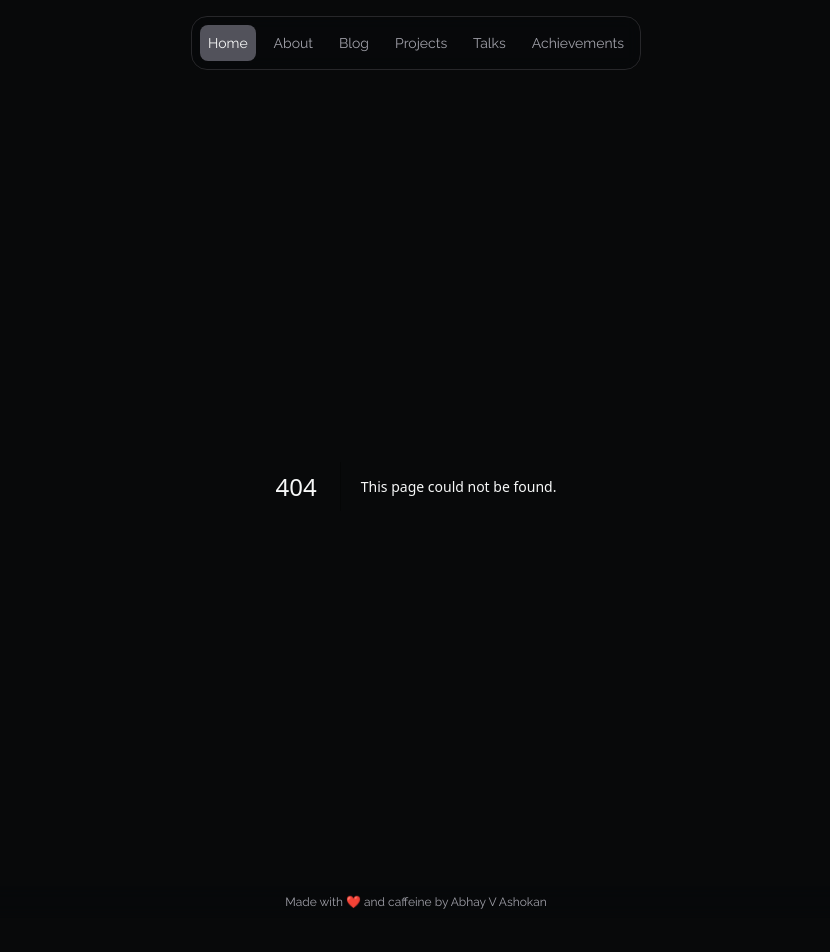
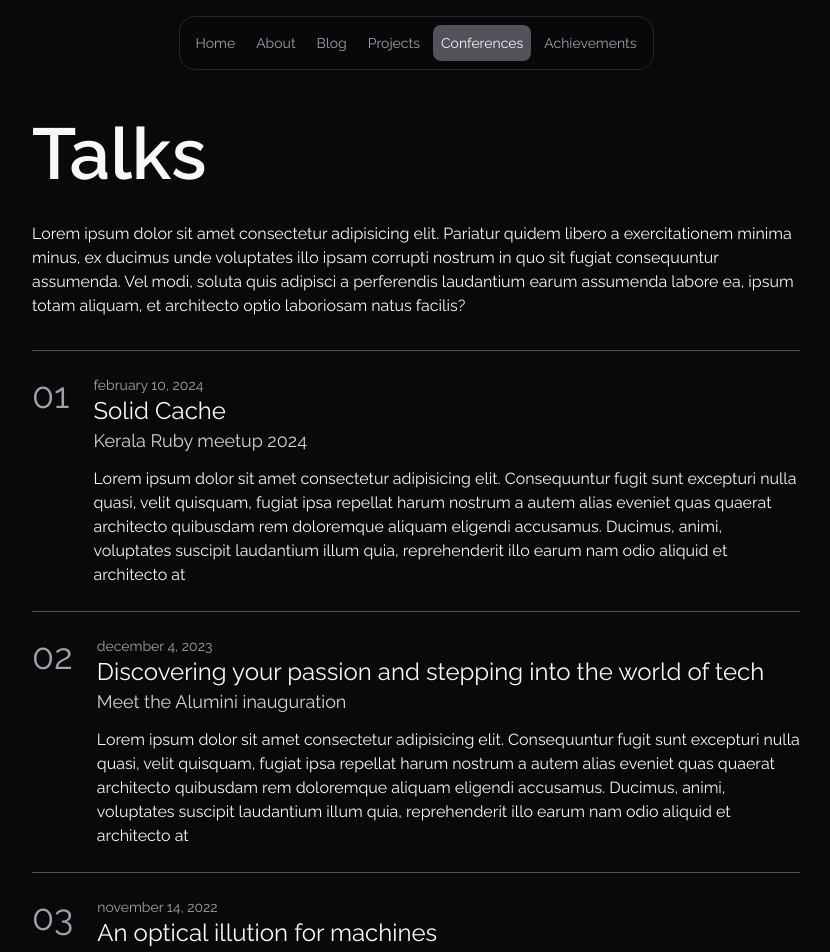
Before and after one commit to AbhayVAshokan/abhay.app, a Next.js app: page /conferences in a window 1280 px wide. Before the commit this address had no page. Shown: the top 952 px of the page, without its empty margins (224-1054 px from the left). Built offline with nearby package versions, Linux system fonts and the light colour scheme.

Commit message:
Added /conferences page

```diff
--- a/app/components/NavBar.tsx
+++ b/app/components/NavBar.tsx
@@ -9,7 +9,7 @@ const NAV_LINKS = [
   { label: "About", link: "/about" },
   { label: "Blog", link: "/blog" },
   { label: "Projects", link: "/projects" },
-  { label: "Talks", link: "/talks" },
+  { label: "Conferences", link: "/conferences" },
   { label: "Achievements", link: "/achievements" },
 ];
 
@@ -19,7 +19,7 @@ const NavBar = () => {
   const activePath = NAV_LINKS.slice(1).find(({ link }) => pathname.includes(link))?.link;
   const activeLink = activePath ?? "/"
 
-  return <nav className="hidden md:block top-4 w-[450px] mx-auto sticky z-50 mb-4">
+  return <nav className="hidden md:block top-4 w-[475px] mx-auto sticky z-50 mb-4">
     <ul className="flex justify-between w-full border items-center p-2 rounded-2xl border-zinc-800 bg-background text-sm backdrop-blur bg-opacity-60">
       {NAV_LINKS.map(({ label, link }) => (
         <Link key={link} href={link}>
--- /dev/null
+++ b/app/components/card.tsx
@@ -0,0 +1,21 @@
+interface CardProps {
+  index: number;
+  title: string;
+  subtitle?: string;
+  summary: string;
+  prefix: string;
+}
+
+const Card = ({ index, title, subtitle, summary, prefix }: CardProps) => (
+  <div className="border-t border-zinc-600 py-6 flex gap-6">
+    <span className="text-4xl text-zinc-400">{index.toString().padStart(2, '0')}</span>
+    <div>
+      <p className="text-sm lowercase text-zinc-400">{prefix}</p>
+      <h3 className="text-2xl">{title}</h3>
+      <h4 className="text-lg text-zinc-300 mb-3">{subtitle}</h4>
+      <p>{summary}</p>
+    </div>
+  </div>
+);
+
+export default Card;
--- /dev/null
+++ b/app/components/header.tsx
@@ -0,0 +1,40 @@
+import classNames from "classnames";
+import Link from "next/link";
+
+interface HeaderProps {
+  className?: string;
+  children: React.ReactNode;
+}
+
+const Header = ({ className, children }: HeaderProps) => {
+  const id = children?.toString().toLowerCase();
+
+  return (
+    <Link href={`#${id}`} className="header-link">
+      <h1 id={id} className="text-5xl md:text-7xl font-semibold">
+        {children}
+      </h1>
+      <svg
+        width="24"
+        height="24"
+        viewBox="0 0 16 16"
+        fill="none"
+        xmlns="http://www.w3.org/2000/svg"
+      >
+        <g clipPath="url(#a)">
+          <path
+            d="M9.306 10.206a.745.745 0 0 1 .066.977l-.066.076-2.458 2.458a3.228 3.228 0 0 1-4.691-4.431l.126-.133L4.74 6.694a.745.745 0 0 1 1.12.978l-.067.076-2.458 2.458a1.738 1.738 0 0 0 2.353 2.555l.105-.097 2.458-2.458a.745.745 0 0 1 1.054 0ZM9.83 6.17c.29.291.29.763 0 1.054l-2.48 2.48a.745.745 0 1 1-1.054-1.053l2.48-2.48a.745.745 0 0 1 1.054 0Zm3.888-3.887a3.228 3.228 0 0 1 .126 4.431l-.126.133-2.459 2.459a.745.745 0 0 1-1.12-.978l.067-.076 2.458-2.458a1.738 1.738 0 0 0-2.353-2.555l-.105.097-2.458 2.458a.745.745 0 0 1-1.12-.977l.066-.076 2.459-2.458a3.228 3.228 0 0 1 4.565 0Z"
+            fill="#a1a1aa"
+          />
+        </g>
+        <defs>
+          <clipPath id="a">
+            <path fill="#fff" d="M0 0h16v16H0z" />
+          </clipPath>
+        </defs>
+      </svg>
+    </Link>
+  );
+};
+
+export default Header;
--- /dev/null
+++ b/app/conferences/page.tsx
@@ -0,0 +1,93 @@
+import Card from "@/app/components/card";
+import Header from "@/app/components/header";
+
+const TALKS = [
+  {
+    title: "Solid Cache",
+    subtitle: "Kerala Ruby meetup 2024",
+    prefix: "February 10, 2024",
+    summary:
+      "Lorem ipsum dolor sit amet consectetur adipisicing elit. Consequuntur fugit sunt excepturi nulla quasi, velit quisquam, fugiat ipsa repellat harum nostrum a autem alias eveniet quas quaerat architecto quibusdam rem doloremque aliquam eligendi accusamus. Ducimus, animi, voluptates suscipit laudantium illum quia, reprehenderit illo earum nam odio aliquid et architecto at",
+  },
+  {
+    title: "Discovering your passion and stepping into the world of tech",
+    subtitle: "Meet the Alumini inauguration",
+    prefix: "December 4, 2023",
+    summary:
+      "Lorem ipsum dolor sit amet consectetur adipisicing elit. Consequuntur fugit sunt excepturi nulla quasi, velit quisquam, fugiat ipsa repellat harum nostrum a autem alias eveniet quas quaerat architecto quibusdam rem doloremque aliquam eligendi accusamus. Ducimus, animi, voluptates suscipit laudantium illum quia, reprehenderit illo earum nam odio aliquid et architecto at",
+  },
+  {
+    title: "An optical illution for machines",
+    subtitle: "AI week GEC Thrissur",
+    prefix: "November 14, 2022",
+    summary:
+      "Lorem ipsum dolor sit amet consectetur adipisicing elit. Consequuntur fugit sunt excepturi nulla quasi, velit quisquam, fugiat ipsa repellat harum nostrum a autem alias eveniet quas quaerat architecto quibusdam rem doloremque aliquam eligendi accusamus. Ducimus, animi, voluptates suscipit laudantium illum quia, reprehenderit illo earum nam odio aliquid et architecto at",
+  },
+];
+
+const CONFERENCES = [
+  {
+    title: "Ruby Conf 2024",
+    prefix: "November 14, 2022",
+    summary:
+      "Lorem ipsum dolor sit amet consectetur adipisicing elit. Consequuntur fugit sunt excepturi nulla quasi, velit quisquam, fugiat ipsa repellat harum nostrum a autem alias eveniet quas quaerat architecto quibusdam rem doloremque aliquam eligendi accusamus. Ducimus, animi, voluptates suscipit laudantium illum quia, reprehenderit illo earum nam odio aliquid et architecto at",
+  },
+  {
+    title: "Ruby Conf 2023",
+    prefix: "November 14, 2022",
+    summary:
+      "Lorem ipsum dolor sit amet consectetur adipisicing elit. Consequuntur fugit sunt excepturi nulla quasi, velit quisquam, fugiat ipsa repellat harum nostrum a autem alias eveniet quas quaerat architecto quibusdam rem doloremque aliquam eligendi accusamus. Ducimus, animi, voluptates suscipit laudantium illum quia, reprehenderit illo earum nam odio aliquid et architecto at",
+  },
+  {
+    title: "PyCon 2023",
+    prefix: "November 14, 2022",
+    summary:
+      "Lorem ipsum dolor sit amet consectetur adipisicing elit. Consequuntur fugit sunt excepturi nulla quasi, velit quisquam, fugiat ipsa repellat harum nostrum a autem alias eveniet quas quaerat architecto quibusdam rem doloremque aliquam eligendi accusamus. Ducimus, animi, voluptates suscipit laudantium illum quia, reprehenderit illo earum nam odio aliquid et architecto at",
+  },
+  {
+    title: "AICSTSE 2020",
+    prefix: "November 14, 2022",
+    summary:
+      "Lorem ipsum dolor sit amet consectetur adipisicing elit. Consequuntur fugit sunt excepturi nulla quasi, velit quisquam, fugiat ipsa repellat harum nostrum a autem alias eveniet quas quaerat architecto quibusdam rem doloremque aliquam eligendi accusamus. Ducimus, animi, voluptates suscipit laudantium illum quia, reprehenderit illo earum nam odio aliquid et architecto at",
+  },
+];
+
+const Talks = () => (
+  <main className="flex-1 space-y-12">
+    <section className="max-w-3xl mx-auto my-8">
+      <Header>Talks</Header>
+      <p className="my-8">
+        Lorem ipsum dolor sit amet consectetur adipisicing elit. Pariatur quidem
+        libero a exercitationem minima minus, ex ducimus unde voluptates illo
+        ipsam corrupti nostrum in quo sit fugiat consequuntur assumenda. Vel
+        modi, soluta quis adipisci a perferendis laudantium earum assumenda
+        labore ea, ipsum totam aliquam, et architecto optio laboriosam natus
+        facilis?
+      </p>
+      <div>
+        {TALKS.map((talk, index) => (
+          <Card key={index} index={index + 1} {...talk} />
+        ))}
+      </div>
+    </section>
+
+    <section className="max-w-3xl mx-auto my-8">
+      <Header>Conferences</Header>
+      <p className="my-8">
+        Lorem ipsum dolor sit amet consectetur adipisicing elit. Pariatur quidem
+        libero a exercitationem minima minus, ex ducimus unde voluptates illo
+        ipsam corrupti nostrum in quo sit fugiat consequuntur assumenda. Vel
+        modi, soluta quis adipisci a perferendis laudantium earum assumenda
+        labore ea, ipsum totam aliquam, et architecto optio laboriosam natus
+        facilis?
+      </p>
+      <div>
+        {CONFERENCES.map((talk, index) => (
+          <Card key={index} index={index + 1} {...talk} />
+        ))}
+      </div>
+    </section>
+  </main>
+);
+
+export default Talks;
--- a/app/globals.css
+++ b/app/globals.css
@@ -6,3 +6,22 @@
   background: #474747;
   color: #ffffff;
 }
+
+.header-link {
+  display: flex;
+  align-items: center;
+  gap: 4px;
+}
+
+.header-link svg {
+  opacity: 0;
+  transform: translateX(-50%);
+  transition:
+    opacity 0.2s,
+    transform 0.2s;
+}
+
+.header-link:hover svg {
+  opacity: 1;
+  transform: none;
+}
--- a/app/layout.tsx
+++ b/app/layout.tsx
@@ -2,8 +2,8 @@ import type { Metadata } from "next";
 import { Raleway } from "next/font/google";
 import "./globals.css";
 import classNames from "classnames";
-import NavBar from "./components/NavBar";
-import Copyright from "./components/Copyright";
+import NavBar from "./components/navbar";
+import Copyright from "./components/copyright";
 
 const raleway = Raleway({
   subsets: ["latin"],
--- a/app/talks/page.tsx
+++ /dev/null
@@ -1,3 +0,0 @@
-const Talks = () => <h1>Talks</h1>
-
-export default Talks;
```
Also changed, not shown: app/blog/components/blog.css (+0 -19 lines).
